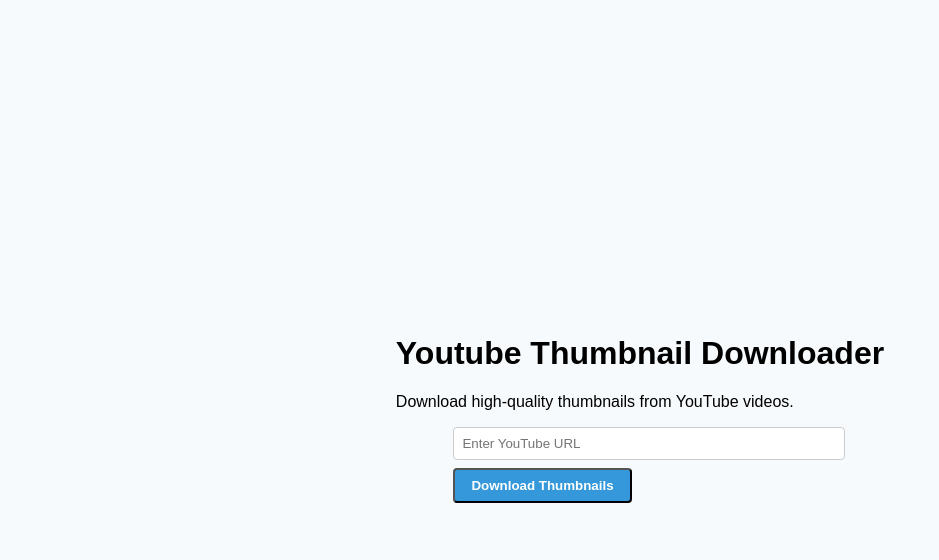
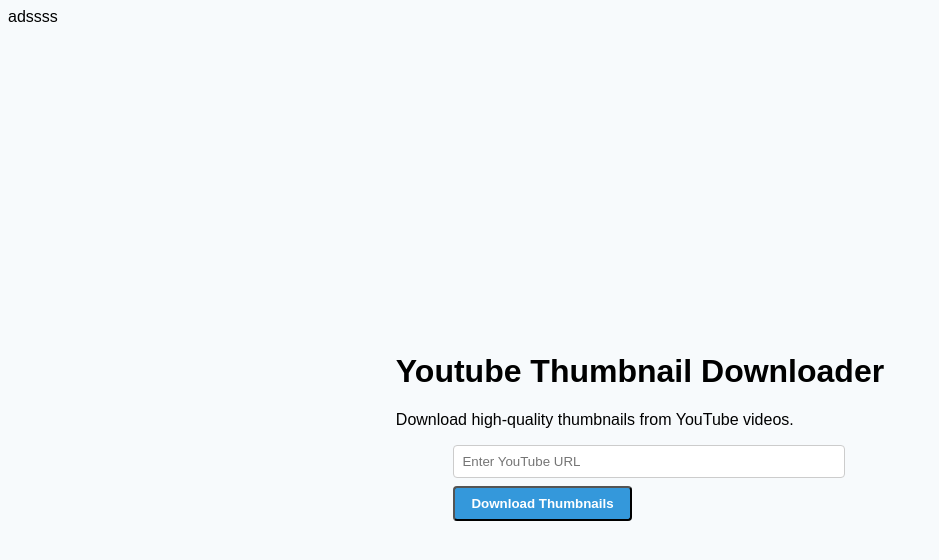
Before and after one commit to nolimitsexpo/download, a Next.js app: page / in a window 1280 px wide. Shown: the top 560 px of the page, without its empty margins (0-939 px from the left). Built offline with nearby package versions, Linux system fonts and the light colour scheme.

Commit message:
Update _document.js

```diff
--- a/pages/_document.js
+++ b/pages/_document.js
@@ -23,6 +23,7 @@ class MyDocument extends Document {
             href="/favicon/favicon-16x16.png"
           />
           <link rel="manifest" href="/favicon/site.webmanifest" />
+              adssss
         </Head>
         <body>
           <Main />
```
